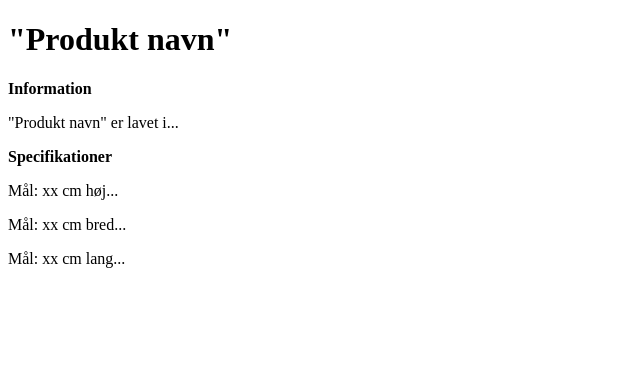
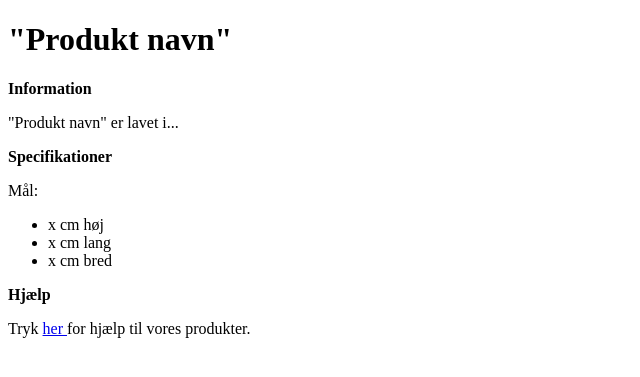
Before and after one commit to jens5962/farstrup-eksamen-JensRand, a PHP site: page / in a window 1280 px wide. Shown: the top 377 px of the page, without its empty margins (0-640 px from the left). Run offline with PHP 8.4, Linux system fonts and the light colour scheme.

Commit message:
help page with link button

```diff
--- a/index.php
+++ b/index.php
@@ -1,18 +1,34 @@
-<!doctype html>
-<html>
+<!DOCTYPE html>
+<html lang="en">
 <head>
-	<title>Document</title>
+    <meta charset="UTF-8">
+    <meta http-equiv="X-UA-Compatible" content="IE=edge">
+    <meta name="viewport" content="width=device-width, initial-scale=1.0">
+    <title>Farstrup Produkter</title>
 </head>
 <body>
-	<!-- Hoved tekst -->
+	<!-- Produkt navn -->
 	<h1>"Produkt navn"</h1>
 
 	<!-- Info/specifikationer -->
 	<p> <strong>Information</strong> </p>
 	<p> "Produkt navn" er lavet i... </p>
 	<p> <strong>Specifikationer</strong> </p>
-	<p> Mål: xx cm høj... </p>
-	<p> Mål: xx cm bred... </p>
-	<p> Mål: xx cm lang... </p>
+
+	<!-- Mål liste -->
+	<p> Mål: </p>
+	<ul>
+		<li> x cm høj </li>
+		<li> x cm lang </li>
+		<li> x cm bred </li>
+	</ul>
+
+	<!-- Hjælp -->
+	<p> <strong>Hjælp</strong> </p>
+	<p> Tryk <a href=<?php echo "help.php"?>>her </a> for hjælp til vores produkter. </p>
+
+	<!-- Sikkerhed -->
+	<form></form>
+
 </body>
 </html>
```
Also changed, not shown: help.php (added, +13 -0 lines).
